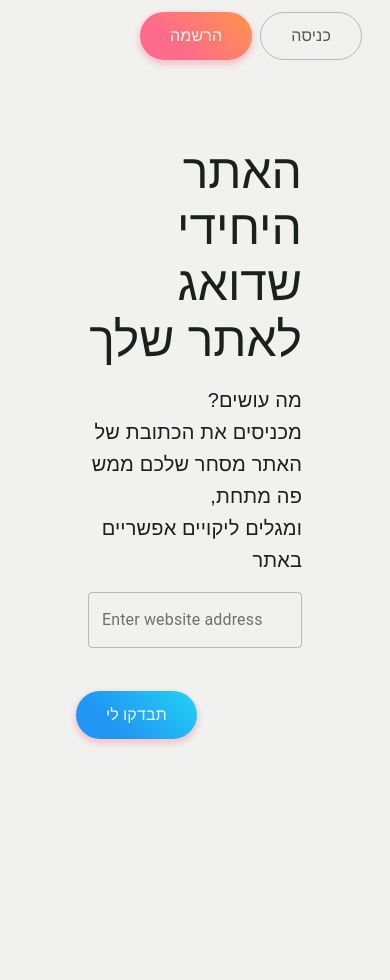
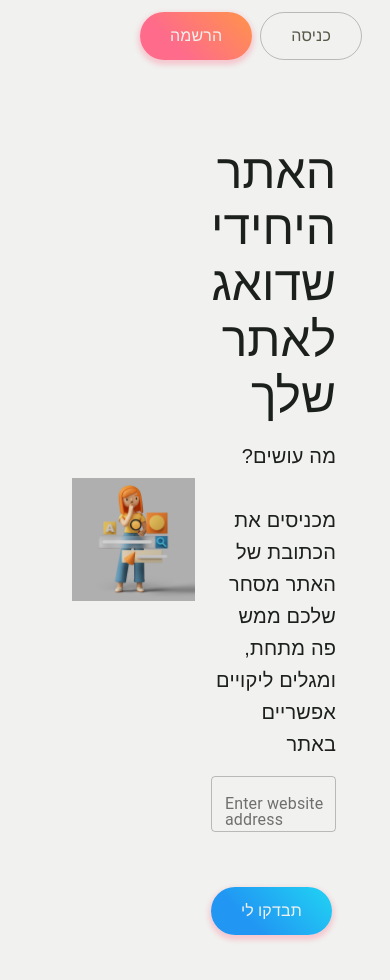
Before and after one commit to yuvalta/ConsumerProtectionChecker, a React (Create React App) app: page / in a window 390 px wide. Shown: the top 980 px of the page. Before the commit the page ends 844 px from the top, so only its background shows below. Built offline with nearby package versions, Linux system fonts and the light colour scheme; no server answers.

Commit message:
Small mobile support

```diff
--- a/package.json
+++ b/package.json
@@ -12,6 +12,7 @@
     "material-kit-react": "^1.10.0",
     "react": "^17.0.2",
     "react-customizable-progressbar": "^1.0.3",
+    "react-device-detect": "^1.17.0",
     "react-dom": "^17.0.2",
     "react-scripts": "4.0.3",
     "socket.io-client": "^4.1.2",
--- a/src/components/App.js
+++ b/src/components/App.js
@@ -9,6 +9,8 @@ import {UserContext} from '../UserContext';
 import useStyles from '../hooks/useStyles';
 import {COLORS} from "../colors";
 import Typography from "@material-ui/core/Typography";
+import {isMobile} from 'react-device-detect';
+import mainImage from '../assets/main_image.jpg'
 
 const App = () => {
   const {website, openToast, statusToast, progress, setProgress} = useContext(UserContext);
@@ -16,10 +18,27 @@ const App = () => {
 
   const classes = useStyles();
 
+  const searchBarDiv = () => {
+    return (
+      <div>
+        <SearchBar/>
+        <Button onClick={() => sendToServer(website)} className={classes.button_blue_gradient}>
+          <Typography className={classes.button_light_text}>
+            תבדקו לי
+          </Typography>
+        </Button>
+      </div>
+    );
+  };
+
   const getMainBody = () => {
     return (
       <div className={classes.main_content}>
+        <div className={classes.side_by_side}>
 
+          <img src={mainImage} width='50%' height='50%'/>
+
+          <div>
             <Typography variant="h3" className={classes.text}>
               האתר היחידי שדואג לאתר שלך
             </Typography>
@@ -27,17 +46,15 @@ const App = () => {
             <Typography variant="h6" className={classes.text}>
               מה עושים?
               <br/>
-          מכניסים את הכתובת של האתר מסחר שלכם ממש פה מתחת,<br/>
+              <br/>
+              מכניסים את הכתובת של האתר מסחר שלכם ממש פה מתחת,
               ומגלים ליקויים אפשריים באתר
             </Typography>
 
-        <SearchBar/>
-
-        <Button onClick={() => sendToServer(website)} className={classes.button_blue_gradient}>
-          <Typography className={classes.button_light_text}>
-            תבדקו לי
-          </Typography>
-        </Button>
+            {isMobile ? null : searchBarDiv()}
+          </div>
+        </div>
+        {isMobile ? searchBarDiv() : null}
       </div>
     );
   };
@@ -54,7 +71,7 @@ const App = () => {
             :
             <ProgressBar
               className={classes.center}
-              radius={250}
+              radius={isMobile ? 150 : 250}
               progress={progress}
               cut={120}
               rotate={-210}
--- a/src/hooks/useStyles.js
+++ b/src/hooks/useStyles.js
@@ -1,11 +1,16 @@
 import {makeStyles} from "@material-ui/core/styles";
 import {COLORS} from "../colors";
-import useSendToServer from "./useSendToServer";
 
 const useStyles = makeStyles((theme) => ({
   main_content: {
     margin: theme.spacing(8),
     flexGrow: 1
+  },
+
+  side_by_side: {
+    alignItems: 'center',
+    display: 'flex',
+    flexDirection: 'row',
   },
 
   text: {
@@ -41,7 +46,7 @@ const useStyles = makeStyles((theme) => ({
   },
 
   button_blue_gradient: {
-    margin: theme.spacing(0.5),
+    margin: theme.spacing(2),
     variant: 'contained',
     background: 'linear-gradient(45deg, #2196F3 30%, #21CBF3 90%)',
     border: 0,
```
Also changed, not shown: src/assets/main_image.jpg (added), 1 other file (tests, documents, lock files or other folders). Lines whose indentation alone changed are shown as unchanged.
